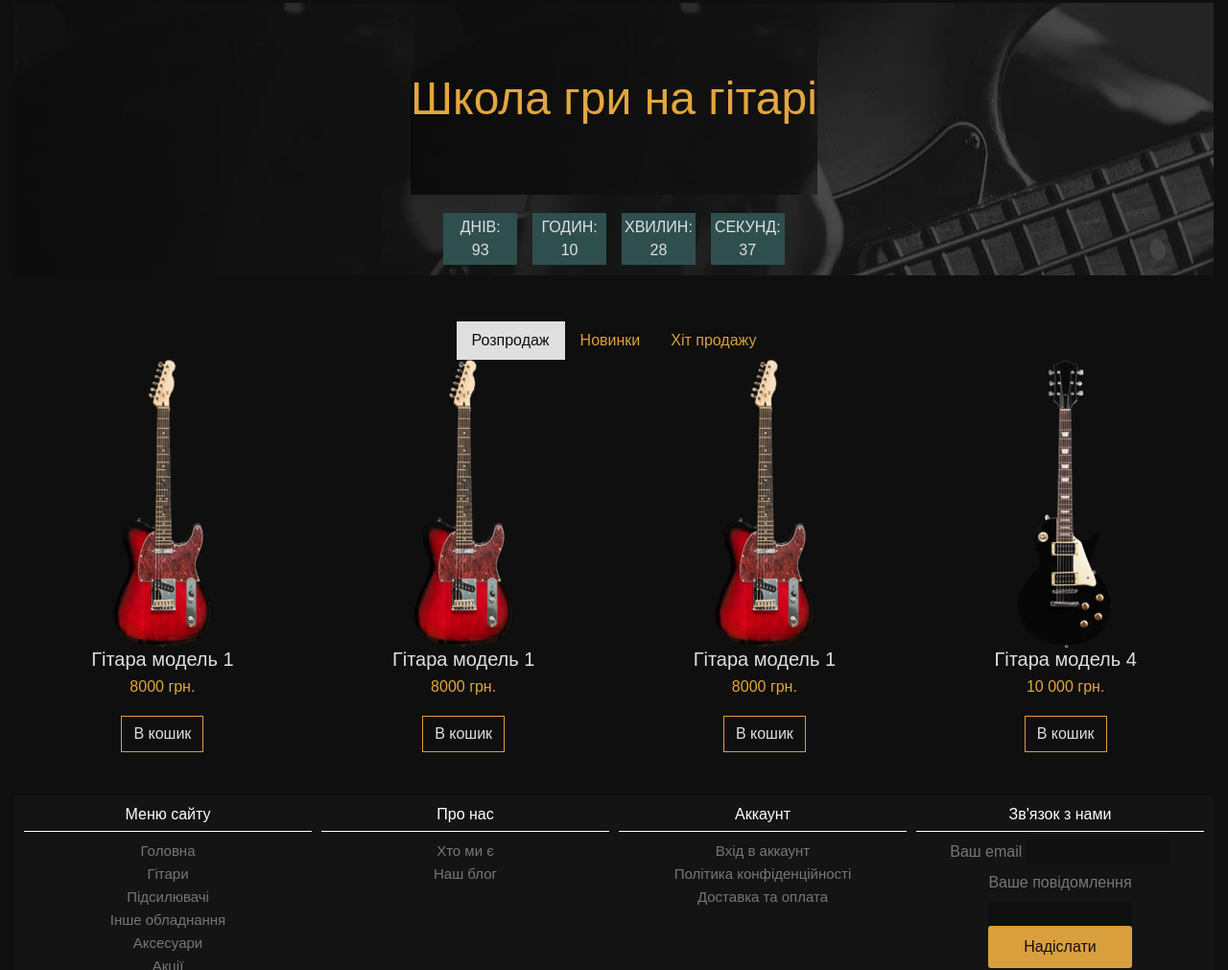
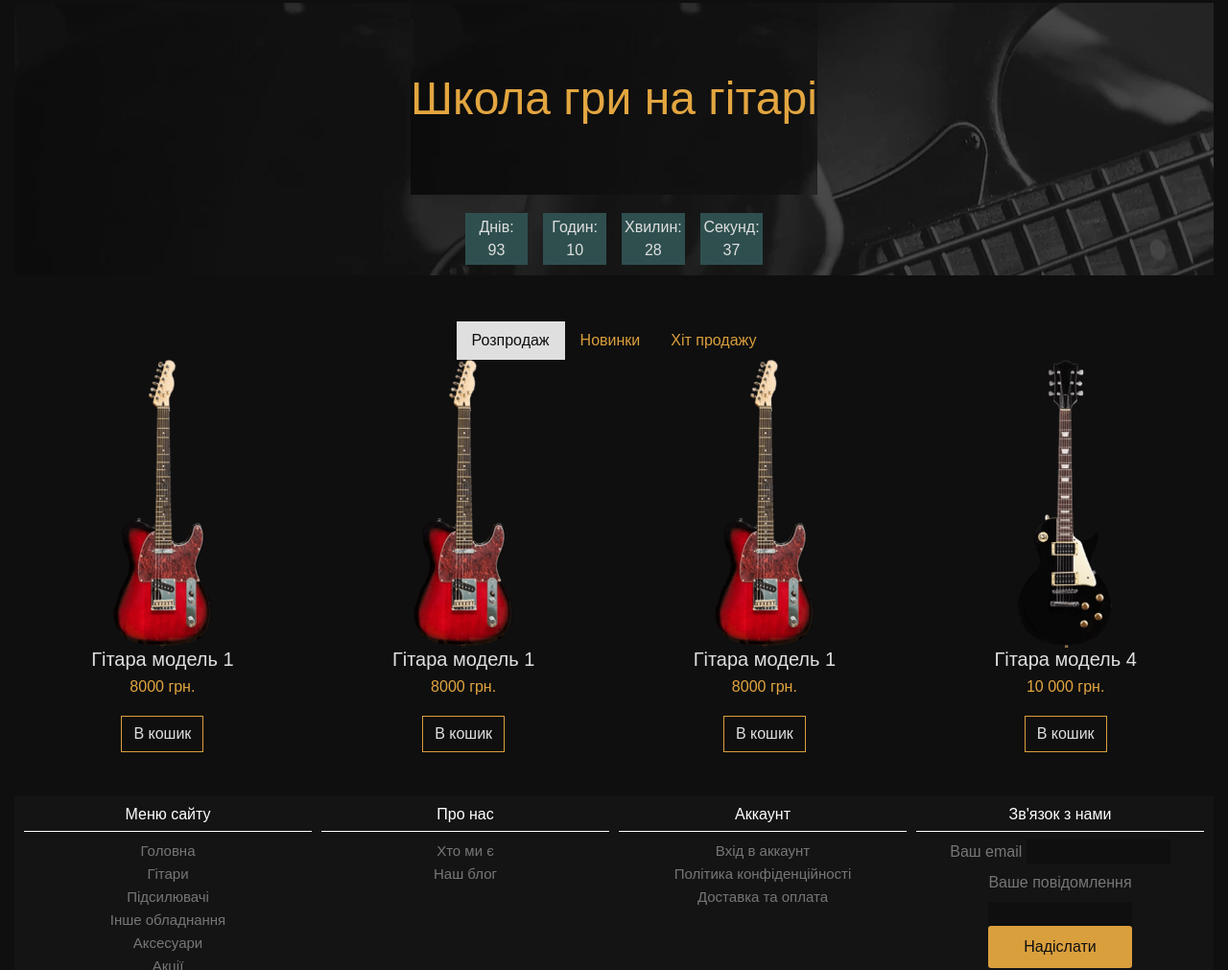
Before and after one commit to rmnsk87/musicshop, a plain HTML site: page index.html in a window 1280 px wide. Shown: the part 1544-2555 px from the top of the page at 96% size. Drawn offline with nearby package versions, Linux system fonts and the light colour scheme.

Commit message:
Update main.css
Deleted uppercase font in Countdown

```diff
--- a/css/main.css
+++ b/css/main.css
@@ -103,15 +103,6 @@
         color: var(--accent-color);
         text-decoration: none;
     }
-
-    /*.upper_header_cells {
-  padding: 10px 10px;
-  float: left;
-  min-width: 350px;
-  margin: auto;
-  text-align: center;
-  font-size: 14px;
-}*/
 
     nav {
         display: inline-block;
@@ -491,7 +482,6 @@
         font-size: 1em;
         list-style-type: none;
         padding: 0.7em;
-        text-transform: uppercase;
     }
 
     .countdown_container div {
```
